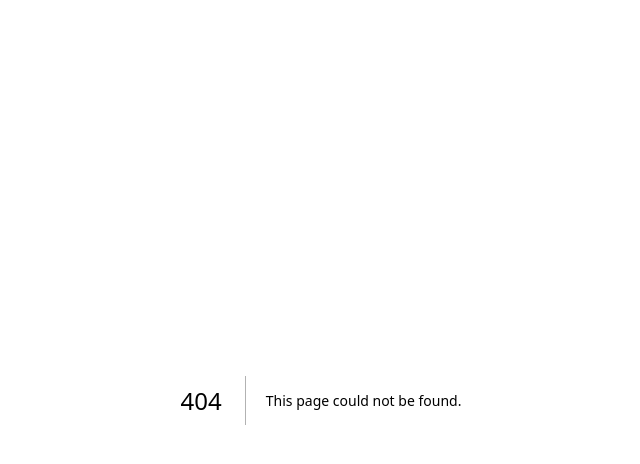
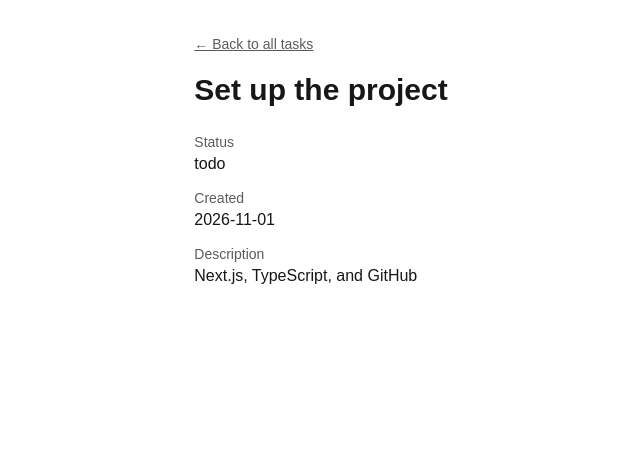
Before and after one commit to Swarnava1/nextjs-ts-project, a Next.js app: page /tasks/1 in a window 1280 px wide. Before the commit this address had no page. Shown: the top 464 px of the page, without its empty margins (319-959 px from the left). Built offline with nearby package versions, Linux system fonts and the light colour scheme.

Commit message:
Step 4: add task detail page with dynamic route

```diff
--- /dev/null
+++ b/app/tasks/[id]/page.tsx
@@ -0,0 +1,43 @@
+import Link from "next/link";
+import { notFound } from "next/navigation";
+import { getTaskById } from "@/data/tasks";
+
+interface TaskPageProps {
+  params: Promise<{ id: string }>;
+}
+
+export default async function TaskPage({ params }: TaskPageProps) {
+  const { id } = await params;
+  const task = getTaskById(Number(id));
+
+  if (!task) {
+    notFound();
+  }
+
+  return (
+    <main className="mx-auto max-w-2xl p-8">
+      <Link href="/" className="text-sm underline opacity-70 hover:opacity-100">
+        ← Back to all tasks
+      </Link>
+
+      <h1 className="mt-4 text-3xl font-bold">{task.title}</h1>
+
+      <dl className="mt-6 space-y-3">
+        <div>
+          <dt className="text-sm opacity-70">Status</dt>
+          <dd>{task.status}</dd>
+        </div>
+        <div>
+          <dt className="text-sm opacity-70">Created</dt>
+          <dd>{task.createdAt}</dd>
+        </div>
+        {task.description && (
+          <div>
+            <dt className="text-sm opacity-70">Description</dt>
+            <dd>{task.description}</dd>
+          </div>
+        )}
+      </dl>
+    </main>
+  );
+}
--- a/components/TaskCard.tsx
+++ b/components/TaskCard.tsx
@@ -1,4 +1,5 @@
 import type { Task } from "@/types/task";
+import Link from "next/link";
 
 interface TaskCardProps {
   task: Task;
@@ -19,7 +20,9 @@ export default function TaskCard({
     task.status === "done" ? "line-through opacity-60" : ""
   }`}
 >
+  <Link href={`/tasks/${task.id}`} className="hover:underline">
     {task.title}
+  </Link>
 </h2>
         <div className="flex items-center gap-2">
           <button
--- a/data/tasks.ts
+++ b/data/tasks.ts
@@ -22,3 +22,7 @@ export const tasks: Task[] = [
     createdAt: "2026-11-04",
   },
 ];
+
+export function getTaskById(id: number): Task | undefined {
+  return tasks.find((task) => task.id === id);
+}
```
Lines whose indentation alone changed are shown as unchanged.
